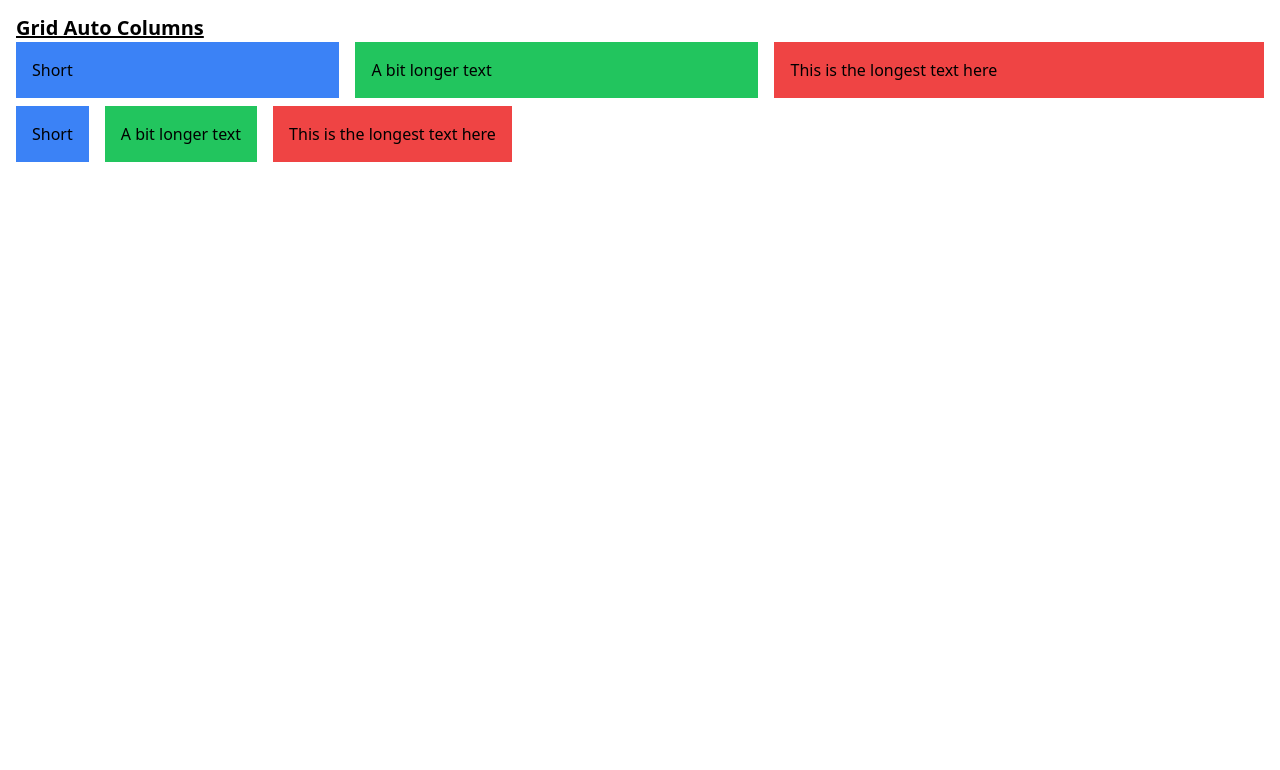
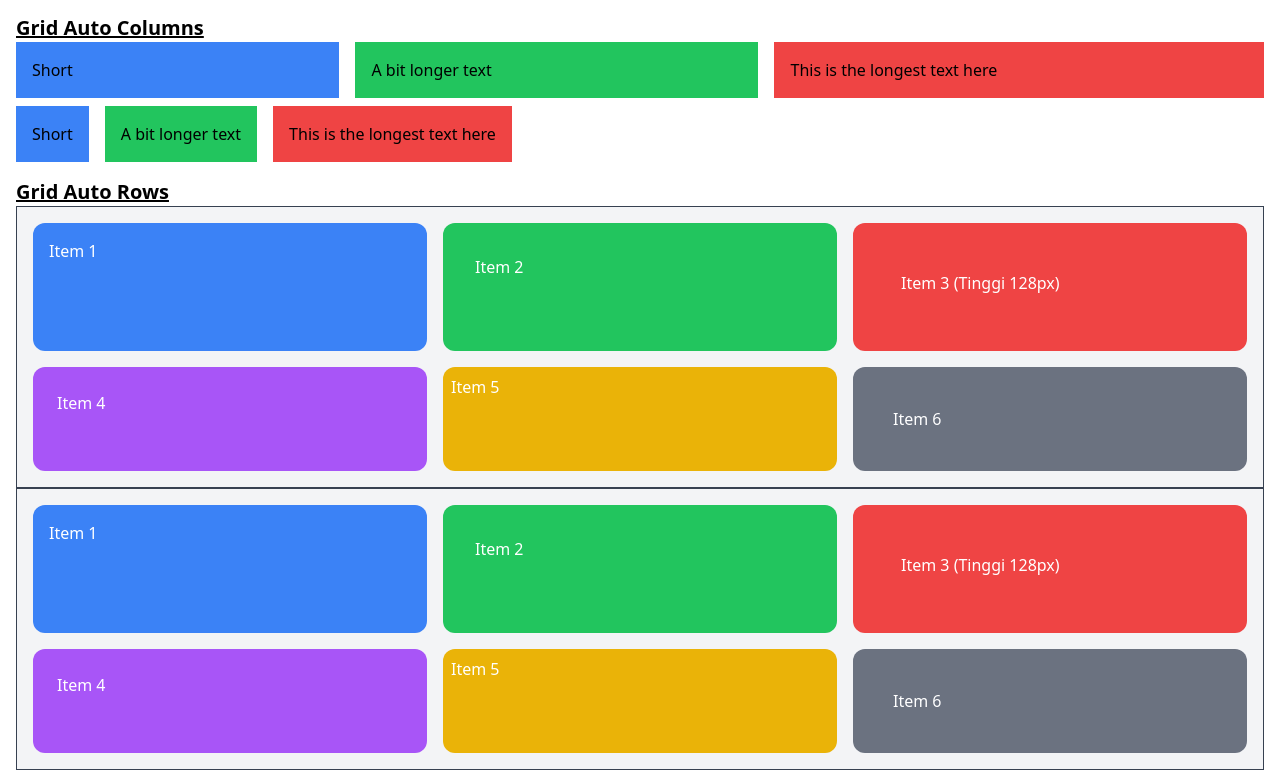
Before and after one commit to kharisfadillah/learn-tailwind, a React (Vite) app: page /grid in a window 1280 px wide. Shown: the part 1626-2396 px from the top of the page. Before the commit the page ends 1788 px from the top, so only its background shows below. Built offline with nearby package versions, Linux system fonts and the light colour scheme.

Commit message:
grid auto rows

```diff
--- a/src/pages/Grid.jsx
+++ b/src/pages/Grid.jsx
@@ -3,16 +3,13 @@ import { useEffect } from "react";
 import PropTypes from "prop-types";
 
 const MyItem = ({ label, color }) => {
-    return (
-        <div className={`${color} p-4 rounded-lg`}>{label}</div>
-    );
+  return <div className={`${color} p-4 rounded-lg`}>{label}</div>;
 };
 
 MyItem.propTypes = {
   label: PropTypes.string.isRequired,
   color: PropTypes.string.isRequired,
 };
-
 
 export default function Grid() {
   useEffect(() => {
@@ -32,7 +29,9 @@ export default function Grid() {
         <MyItem label="Item 6" color="bg-indigo-300" />
         <MyItem label="Item 7" color="bg-teal-300" />
       </div>
-            <h2 className="mt-4 text-xl font-bold underline">Grid Template Column 2</h2>
+      <h2 className="mt-4 text-xl font-bold underline">
+        Grid Template Column 2
+      </h2>
       <div className="grid grid-cols-4 gap-4">
         <div className="bg-emerald-300 p-4 rounded-lg">Item 1</div>
         <div className="bg-red-300 p-4 rounded-lg">Item 2</div>
@@ -42,9 +41,10 @@ export default function Grid() {
         <div className="grid grid-cols-subgrid gap-4 col-span-3">
           <div className="col-start-3 bg-red-300 p-4 rounded-lg">Item 6</div>
         </div>
-
       </div>
-            <h2 className="mt-4 text-xl font-bold underline">Grid Column Start / End</h2>
+      <h2 className="mt-4 text-xl font-bold underline">
+        Grid Column Start / End
+      </h2>
       <div className="grid grid-cols-3 gap-4">
         <div className="bg-emerald-300 p-4 rounded-lg">01</div>
         <div className="bg-green-300 p-4 rounded-lg">02</div>
@@ -81,9 +81,15 @@ export default function Grid() {
       </div>
       <h2 className="mt-4 text-xl font-bold underline">Grid Row Start / End</h2>
       <div className="grid grid-rows-3 grid-flow-col gap-4">
-                <div className="row-span-3 bg-cyan-300 p-4 rounded-lg text-center">01</div>
-                <div className="col-span-2 bg-cyan-500 p-4 rounded-lg text-center">02</div>
-                <div className="row-span-2 col-span-2 bg-cyan-700 p-4 rounded-lg text-center">03</div>
+        <div className="row-span-3 bg-cyan-300 p-4 rounded-lg text-center">
+          01
+        </div>
+        <div className="col-span-2 bg-cyan-500 p-4 rounded-lg text-center">
+          02
+        </div>
+        <div className="row-span-2 col-span-2 bg-cyan-700 p-4 rounded-lg text-center">
+          03
+        </div>
       </div>
       <h2 className="mt-4 text-xl font-bold underline">Grid Auto Flow</h2>
       <div className="grid grid-cols-3 grid-flow-row gap-4">
@@ -111,7 +117,27 @@ export default function Grid() {
         <div className="bg-green-500 p-4">A bit longer text</div>
         <div className="bg-red-500 p-4">This is the longest text here</div>
       </div>
+      <h2 className="mt-4 text-xl font-bold underline">Grid Auto Rows</h2>
+      <div className="grid grid-cols-3 auto-rows-min gap-4 p-4 bg-gray-100 border border-gray-700">
+        <div className="bg-blue-500 text-white p-4 rounded-xl">Item 1</div>
+        <div className="bg-green-500 text-white p-8 rounded-xl">Item 2</div>
+        <div className="bg-red-500 text-white p-12 rounded-xl h-32">
+          Item 3 (Tinggi 128px)
         </div>
-
+        <div className="bg-purple-500 text-white p-6 rounded-xl">Item 4</div>
+        <div className="bg-yellow-500 text-white p-2 rounded-xl">Item 5</div>
+        <div className="bg-gray-500 text-white p-10 rounded-xl">Item 6</div>
+      </div>
+      <div className="grid grid-cols-3 auto-rows-max gap-4 p-4 bg-gray-100 border border-gray-700">
+        <div className="bg-blue-500 text-white p-4 rounded-xl">Item 1</div>
+        <div className="bg-green-500 text-white p-8 rounded-xl">Item 2</div>
+        <div className="bg-red-500 text-white p-12 rounded-xl h-32">
+          Item 3 (Tinggi 128px)
+        </div>
+        <div className="bg-purple-500 text-white p-6 rounded-xl">Item 4</div>
+        <div className="bg-yellow-500 text-white p-2 rounded-xl">Item 5</div>
+        <div className="bg-gray-500 text-white p-10 rounded-xl">Item 6</div>
+      </div>
+    </div>
   );
 }
```
Lines whose indentation alone changed are shown as unchanged.
